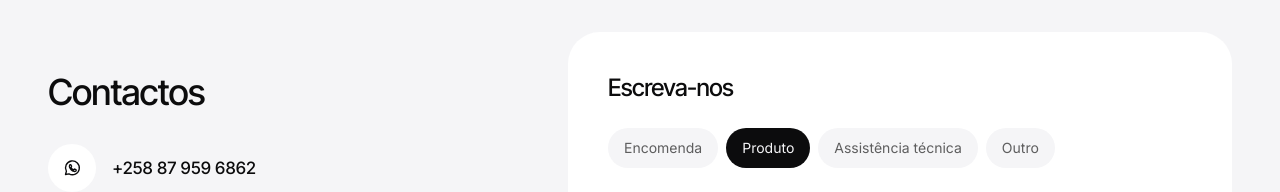
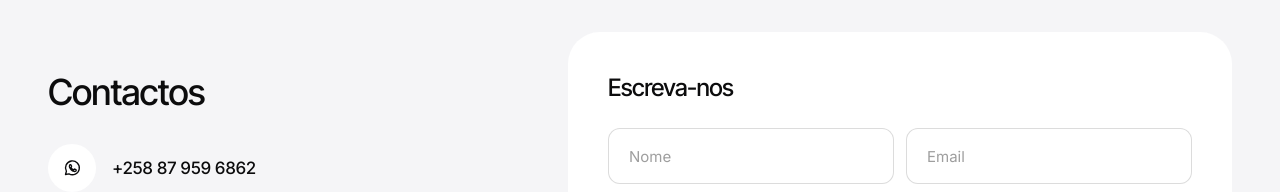
Before and after one commit to ClesioAbner/RhulanyTech, a React (Vite) app in the folder project/: page /contacto in a window 1280 px wide. Shown: the part 880-1072 px from the top of the page. Built offline with nearby package versions, Linux system fonts and the light colour scheme; no server answers.

Commit message:
Contact form without the subject choice; the email is titled with the sender's name

```diff
--- a/project/src/components/content/ContactForm.tsx
+++ b/project/src/components/content/ContactForm.tsx
@@ -1,7 +1,7 @@
 import { useId, useState, type ChangeEvent, type FormEvent } from 'react';
 import { AnimatePresence, motion } from 'framer-motion';
 import { STORE } from '../../data/store';
-import { CONTACT_TOPICS, EMAIL_PATTERN, sendContactMessage, type ContactMessage, type ContactTopic } from '../../lib/contact';
+import { EMAIL_PATTERN, sendContactMessage, type ContactMessage } from '../../lib/contact';
 import { easeOutExpo } from '../../lib/motion';
 
 const MESSAGE_MAX = 1000;
@@ -11,7 +11,7 @@ type Field = 'name' | 'email' | 'phone' | 'message';
 type Errors = Partial<Record<Field, string>>;
 type Status = 'idle' | 'sending' | 'sent' | 'mail-app' | 'error';
 
-const validate = (values: Omit<ContactMessage, 'topic'>): Errors => {
+const validate = (values: ContactMessage): Errors => {
   const errors: Errors = {};
   if (!values.name.trim()) errors.name = 'Indique o seu nome';
   if (!values.email.trim()) errors.email = 'Precisamos do email para responder';
@@ -45,10 +45,9 @@ const ErrorText = ({ id, text }: { id: string; text?: string }) => (
   </AnimatePresence>
 );
 
-/** The contact card: subject, details and message, sent by email. */
+/** The contact card: details and message, sent by email. */
 const ContactForm = () => {
   const baseId = useId();
-  const [topic, setTopic] = useState<ContactTopic>('Produto');
   const [values, setValues] = useState({ name: '', email: '', phone: '', message: '' });
   const [touched, setTouched] = useState<Partial<Record<Field, boolean>>>({});
   const [status, setStatus] = useState<Status>('idle');
@@ -85,7 +84,7 @@ const ContactForm = () => {
     if (honeypot) return; // only bots fill the hidden field
     setStatus('sending');
     try {
-      setStatus(await sendContactMessage({ topic, ...values, name: values.name.trim(), email: values.email.trim() }));
+      setStatus(await sendContactMessage({ ...values, name: values.name.trim(), email: values.email.trim() }));
     } catch {
       setStatus('error');
     }
@@ -174,33 +173,6 @@ const ContactForm = () => {
             <h2 id={`${baseId}-titulo`} className="type-heading">
               Escreva-nos
             </h2>
-
-            <div role="radiogroup" aria-label="Assunto" className="mt-6 flex flex-wrap gap-2">
-              {CONTACT_TOPICS.map((item) => {
-                const isActive = item === topic;
-                return (
-                  <button
-                    key={item}
-                    type="button"
-                    role="radio"
-                    aria-checked={isActive}
-                    onClick={() => setTopic(item)}
-                    className={`relative isolate h-10 rounded-full px-4 text-sm transition-colors duration-300 ${
-                      isActive ? 'text-paper' : 'bg-paper text-ink/65 hover:text-ink'
-                    }`}
-                  >
-                    {isActive && (
-                      <motion.span
-                        layoutId="contact-topic"
-                        className="absolute inset-0 -z-10 rounded-full bg-ink"
-                        transition={{ duration: 0.4, ease: easeOutExpo }}
-                      />
-                    )}
-                    {item}
-                  </button>
-                );
-              })}
-            </div>
 
             <div className="mt-6 grid gap-3 sm:grid-cols-2">
               <div>
--- a/project/src/lib/contact.ts
+++ b/project/src/lib/contact.ts
@@ -1,10 +1,6 @@
 import { STORE } from '../data/store';
 
-export const CONTACT_TOPICS = ['Encomenda', 'Produto', 'Assistência técnica', 'Outro'] as const;
-export type ContactTopic = (typeof CONTACT_TOPICS)[number];
-
 export interface ContactMessage {
-  topic: ContactTopic;
   name: string;
   email: string;
   phone: string;
@@ -21,7 +17,7 @@ const emailServiceConfigured = isSet(SERVICE_ID) && isSet(TEMPLATE_ID) && isSet(
 
 export const EMAIL_PATTERN = /^[^\s@]+@[^\s@]+\.[^\s@]{2,}$/;
 
-const subjectFor = (message: ContactMessage) => `${message.topic}: mensagem de ${message.name}`;
+const subjectFor = (message: ContactMessage) => `Mensagem de ${message.name}`;
 
 /**
  * Sends the message through EmailJS when it is configured (VITE_EMAILJS_* in .env).
@@ -35,7 +31,6 @@ export const sendContactMessage = async (message: ContactMessage): Promise<'sent
       TEMPLATE_ID as string,
       {
         subject: subjectFor(message),
-        topic: message.topic,
         from_name: message.name,
         reply_to: message.email,
         phone: message.phone || 'Não indicado',
```
